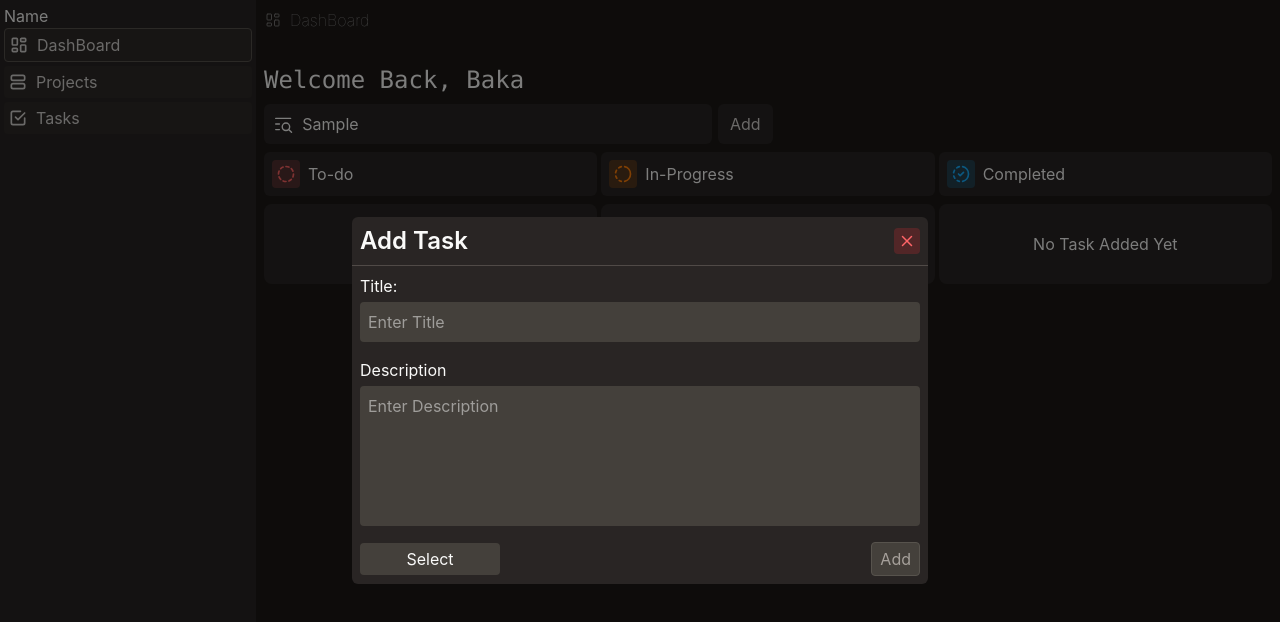
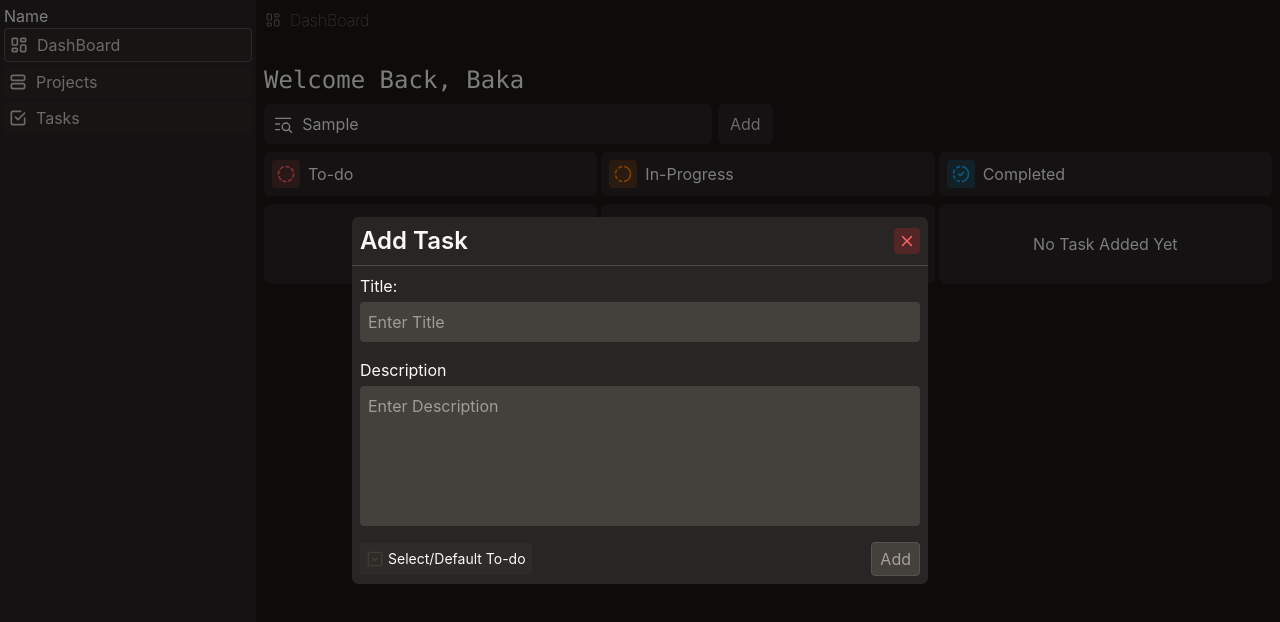
Before and after one commit to onkmade/WorkSpace, a React (Vite) app: page / in a window 1280 px wide. Both pictures are taken after typing "Sample" into the empty fields and a click on the button "Add". Shown: the top 622 px of the page. Built offline with nearby package versions, Linux system fonts and the light colour scheme.

Commit message:
feat(SelectOptionDisplay)

```diff
--- a/src/components/Select/SelectItem.jsx
+++ b/src/components/Select/SelectItem.jsx
@@ -2,8 +2,8 @@ import { SelectOption } from "@/context/SelectOption";
 import { useContext } from "react";
 import { IsOptionContext } from "./SelectOptions";
 
-export function SelectItem({item, onClick}){
-    const {isOption, setOption} = useContext(SelectOption);
+export function SelectItem({item}){
+    const {setOption} = useContext(SelectOption);
     const {setIsOption} = useContext(IsOptionContext);
     const Icon = item.icon;
     const color = item.color;
--- /dev/null
+++ b/src/components/Select/SelectOptionDisplay.jsx
@@ -0,0 +1,12 @@
+export function SelectOptionDisplay({ option, fallback, iconOnly = false }) {
+    if (!option) return fallback ?? null;
+
+    const { icon: Icon, color, label } = option;
+
+    return (
+        <span className="flex items-center gap-1 p-1">
+            {Icon && <Icon size={18} stroke={1.5} color={color} />}
+            {!iconOnly && <h5 className="text-sm">{label}</h5>}
+        </span>
+    );
+}
--- a/src/components/Select/SelectOptions.jsx
+++ b/src/components/Select/SelectOptions.jsx
@@ -8,11 +8,9 @@ import { AnimatePresence } from "motion/react";
 
 export const IsOptionContext = createContext(null);
 
-export default function SelectOptions({ option, setOption }){
+export default function SelectOptions({ option, setOption, children}){
     const [isOption, setIsOption] = useState(false);
     const [items] = useState(SelectItems);
-    const Icon = option?.icon || null;
-    const color = option?.color || null;
 
     function handleOption(){
         setIsOption(!isOption);
@@ -22,15 +20,9 @@ export default function SelectOptions({ option, setOption }){
         <Select>
             <IsOptionContext.Provider value={{isOption, setIsOption}}>
                 <SelectOption.Provider value={{option, setOption}}>
-                    <SelectTrigger onClick={handleOption}>
-                        {option
-                            ? (
-                                <span className="flex items-center gap-1 p-1">
-                                    <Icon size={18} stroke={1.5} color={color}/>
-                                    <h5 className="text-sm">{option.label}</h5>
-                                </span>
-                            )
-                            : 'Select'}
+                    <SelectTrigger option={option} onClick={handleOption}>
+                        {/* Main Line which shows the thing */}
+                        {children}
                     </SelectTrigger>
                     <AnimatePresence>
                         {isOption && <SelectPopUp items={items}/>}
--- a/src/components/Select/SelectPopup.jsx
+++ b/src/components/Select/SelectPopup.jsx
@@ -4,7 +4,7 @@ import { motion } from "motion/react"
 export function SelectPopUp({items}){
     return(
         <motion.nav
-            className="bg-black/50 backdrop-blur-xs rounded-sm absolute left-0 top-0 grid place-content-center inset-0"
+            className="bg-black/50 backdrop-blur-xs rounded-sm absolute left-0 top-0 grid place-content-center inset-0 z-50"
             initial={{opacity:0}}
             animate={{opacity: 1}}
             exit={{opacity:0}}
--- a/src/components/Select/SelectTrigger.jsx
+++ b/src/components/Select/SelectTrigger.jsx
@@ -1,4 +1,9 @@
-export function SelectTrigger({children, onClick}){
+import { twMerge } from "tailwind-merge";
+
+export function SelectTrigger({option, children, onClick}){
+    console.log(option);
+
+    const color = option?.color || '#44403b';
 
     function handleClick(e){
         e.preventDefault();
@@ -7,7 +12,8 @@ export function SelectTrigger({children, onClick}){
 
     return(
         <button
-            className="bg-stone-700 py-1 rounded-sm cursor-pointer max-w-35 w-full"
+            className={twMerge(`bg-(--color-bg)/20 p-0.5 rounded-sm`)}
+            style={{'--color-bg': color}}
             onClick={handleClick}
         >
             {children}
--- a/src/components/modal/AddTask.jsx
+++ b/src/components/modal/AddTask.jsx
@@ -4,9 +4,11 @@ import { Button } from "../ui/Button";
 import { ModalContext } from "@/context/ModalContext";
 import { TasksContext } from "@/context/TaskContext";
 import { motion, AnimatePresence } from "motion/react";
-import { IconX } from "@tabler/icons-react";
+import { IconX, IconSelect } from "@tabler/icons-react";
 import FormField from "../ui/FormField";
 import SelectOptions from "../Select/SelectOptions";
+import { SelectOptionDisplay } from "../Select/SelectOptionDisplay";
+
 
 export default function Modal() {
     const { isModalOpen, setIsModalOpen } = useContext(ModalContext);
@@ -16,6 +18,26 @@ export default function Modal() {
     const [description, setDescription] = useState("");
     const [option, setOption] = useState(null);
     const [added, setAdded] = useState(false);
+
+    const itemOption = {
+        id: 0,
+        value: 'todo',
+        label: 'Select/Default To-do',
+        icon: IconSelect,
+        color: '#44403b'
+    }
+
+    const { icon: Icon, label, color} = itemOption;
+
+    const fallback = itemOption
+    ?   (<span className="flex items-center gap-1 p-1">
+            {Icon && <Icon size={18} stroke={1.5} color={color} />}
+            <h5 className="text-sm">{label}</h5>
+        </span>)
+
+    : null;
+
+
 
     async function handleSubmit(e) {
         e.preventDefault();
@@ -115,7 +137,9 @@ export default function Modal() {
                                 <SelectOptions
                                     option={option}
                                     setOption={setOption}
-                                />
+                                >
+                                    <SelectOptionDisplay option={option} fallback={fallback}/>
+                                </SelectOptions>
 
                                 <div className="grid gap-1 place-items-end md:flex md:items-center md:justify-end">
                                     <Button
--- a/src/components/tasks/TaskCardStatus.jsx
+++ b/src/components/tasks/TaskCardStatus.jsx
@@ -1,23 +1,29 @@
-
 import { twMerge } from "tailwind-merge";
 import { SelectItems } from "@/constants/SelectOptions";
+import SelectOptions from "../Select/SelectOptions";
+import { SelectOptionDisplay } from "../Select/SelectOptionDisplay";
 import { useState } from "react";
-import SelectOptions from "../Select/SelectOptions";
 
 export function TaskCardStatus({ task }) {
-    const item = SelectItems.find(option => option.value === task.status);
-    const [clicked, isClicked] = useState(false);
+    const item = SelectItems.find(
+        (option) => option.value === task.status
+    );
+
+    const [option, setOption] = useState(item ?? null);
     if (!item) return null;
 
     const { icon: Icon, color } = item;
+    const fallback = Icon
+        ? <Icon size={18} color={color} />
+        : null;
+
     return (
-        <div>
-            <button
-                className={twMerge('bg-(--task-color)/20 p-1 rounded-sm cursor-pointer')}
-                style={{'--task-color': color}}
-            >
-                {Icon && <Icon color={color} size={16} />}
-            </button>
-        </div>
+        <SelectOptions option={option} setOption={setOption}>
+            <SelectOptionDisplay
+                option={option}
+                fallback={fallback}
+                iconOnly
+            />
+        </SelectOptions>
     );
 }
```
Also changed, not shown: src/constants/SelectOptions.js (+24 -3 lines).
